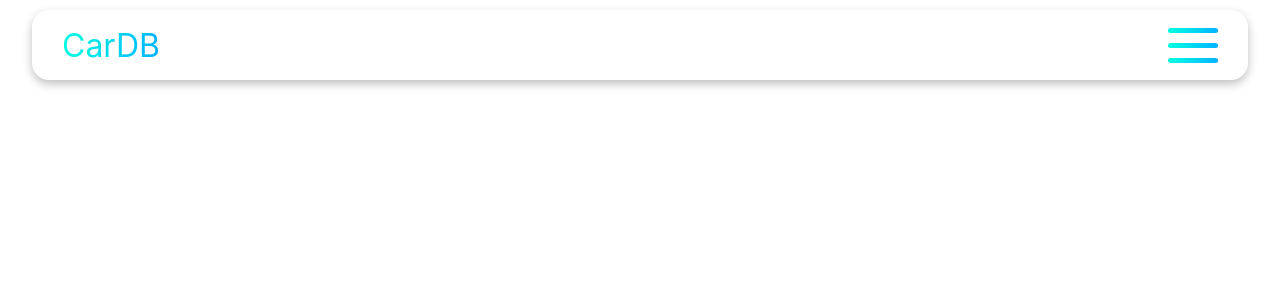
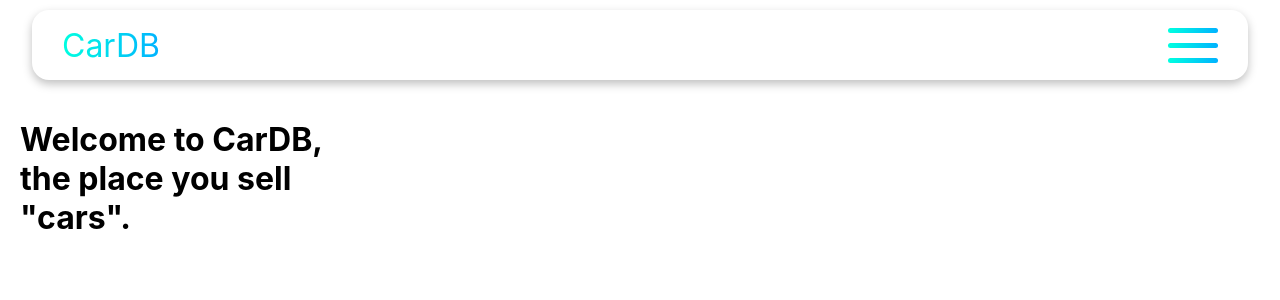
Before and after one commit to sahandp2012p/cardb-frontend, a React (Create React App) app: page / in a window 1280 px wide. Shown: the top 300 px of the page. Built offline with nearby package versions, Linux system fonts and the light colour scheme.

Commit message:
Created Header

```diff
--- a/src/App.css
+++ b/src/App.css
@@ -68,5 +68,9 @@ ul.closed {
 }
 
 h1 {
+  margin-top: 100px;
+}
 
+main {
+  margin-left: 20px;
 }
--- a/src/App.js
+++ b/src/App.js
@@ -5,6 +5,10 @@ function App() {
   return (
     <>
       <Navbar />
+
+      <main>
+        <h1>Welcome to CarDB, <br /> the place you sell <br /> "cars".</h1>
+      </main>
     </>
   );
 }
--- a/src/components/common/Navbar.jsx
+++ b/src/components/common/Navbar.jsx
@@ -7,6 +7,7 @@ export default () => {
   }
 
   return (
+    <>
       <nav>
           <div className="header-wrap">
             <div className="header">CarDB</div>
@@ -23,5 +24,7 @@ export default () => {
               <li><a href="#">Sign up</a></li>
           </ul>
       </nav>
+      <br />
+    </>
   )
 }
```
Lines whose indentation alone changed are shown as unchanged.
